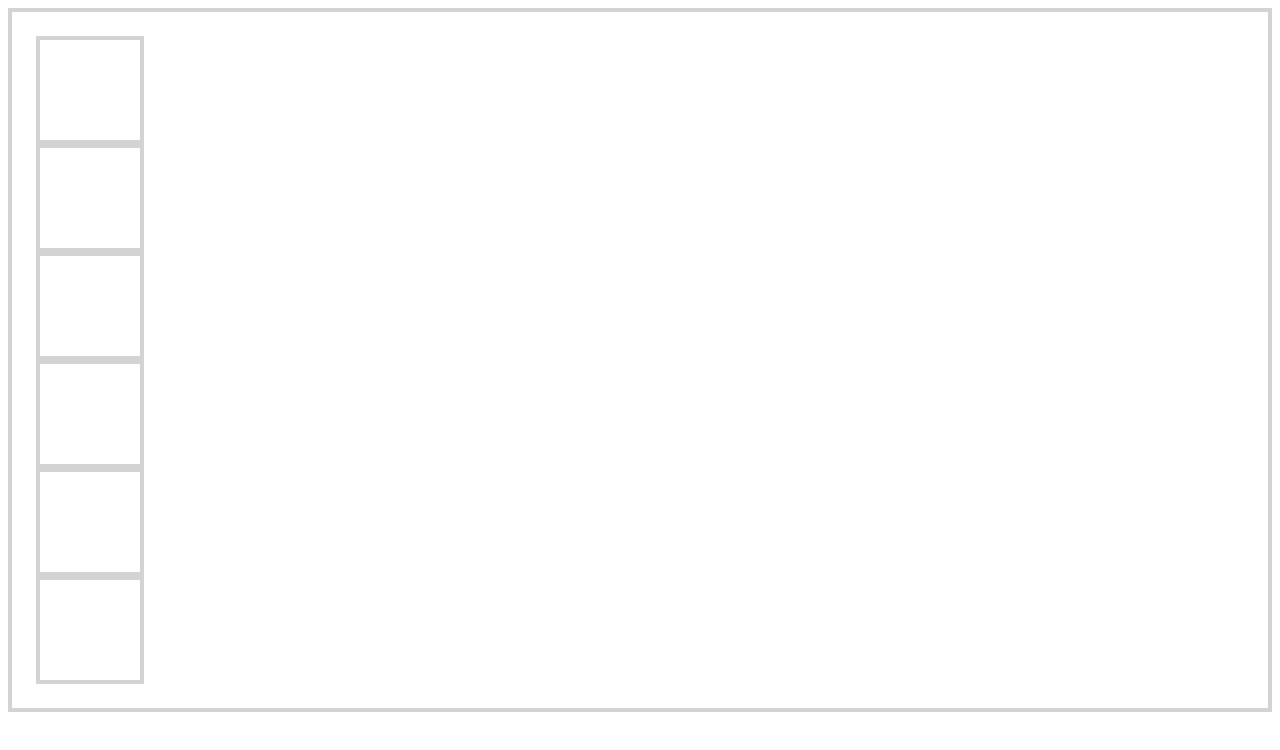
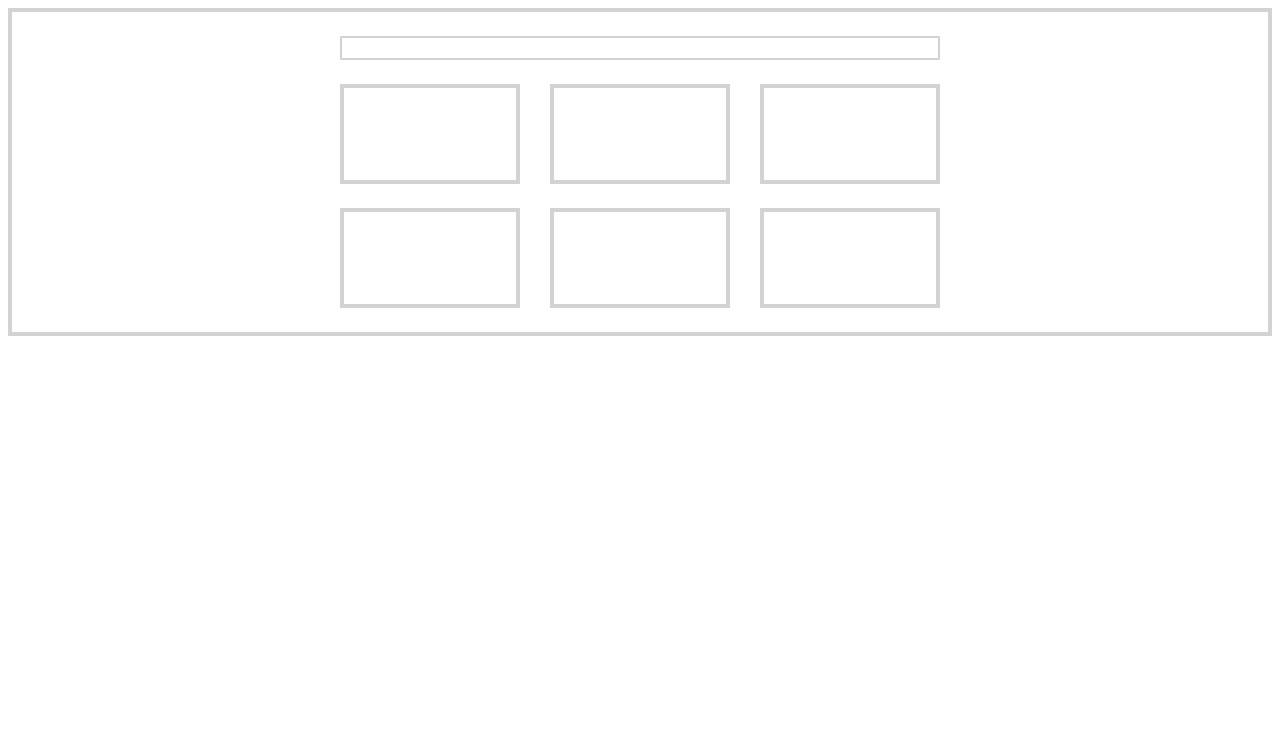
Before and after one commit to izerglee/Coding-Journey, a plain HTML site: page Flexbox/index.html in a window 1280 px wide. Drawn offline with Linux system fonts and the light colour scheme.

Commit message:
Add files via upload

```diff
--- a/Flexbox/index.html
+++ b/Flexbox/index.html
@@ -9,13 +9,16 @@
 </head>
 <body>
     <div class="container">
+        <div class="row">
         <div class="title"></div>
+      <div class="box-wrapper">
+        <div class="box"></div>
       <div class="box"></div>
       <div class="box"></div>
       <div class="box"></div>
       <div class="box"></div>
       <div class="box"></div>
-      <div class="box"></div>
+    </div>
 </div>
 </div>
 </body>
--- a/Flexbox/style.css
+++ b/Flexbox/style.css
@@ -1,24 +1,36 @@
+*{
+    box-sizing: border-box;
+}
+
 .container{
     border: 4px solid lightgray;
-  padding: 24px;
+  padding: 24px 24px 0px 24px;
+  display: flex;
+  justify-content: center;
+}
+
+.row{
+    width: 100%;
+    max-width: 600px;
+    margin: 0 auto
+}
+
+.title{
+    border: 2px solid lightgray;
+    width: 100%;
+    height: 24px;
+    margin-bottom: 24px;
 }
 
 .box{
     border: 4px solid lightgray;
-    width: 100px;
+    width: 30%;
     height: 100px;
-
-}
-
-.box-small{
-    border: 4px solid lightgray;
-    width: 50px;
-    height: 50px;
-    margin-left: 24px;
+    margin-bottom: 24px;
 }
 
 .box-wrapper{
-    display:flex;
-    align-items: center;
-    padding: 24px;
+    display: flex;
+    flex-wrap: wrap;
+    justify-content: space-between;
 }
```
